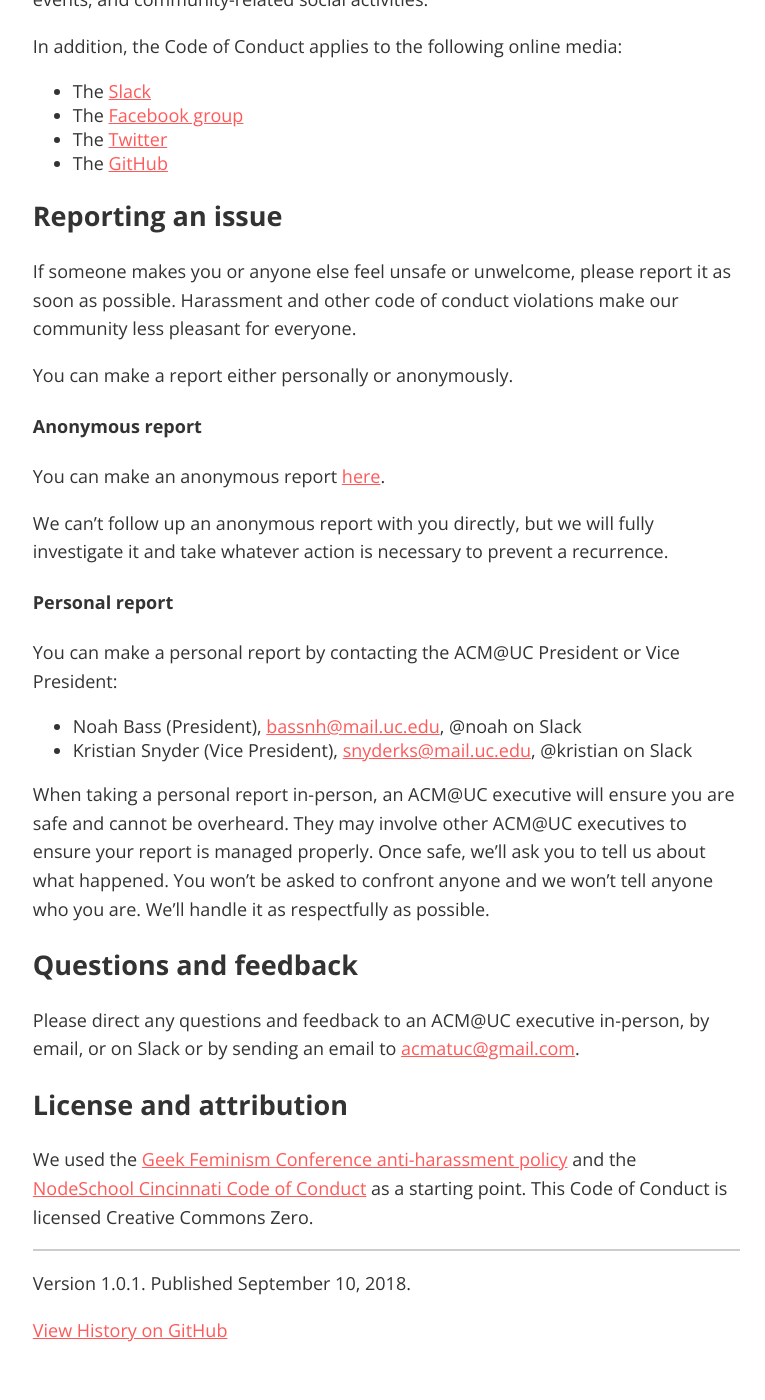
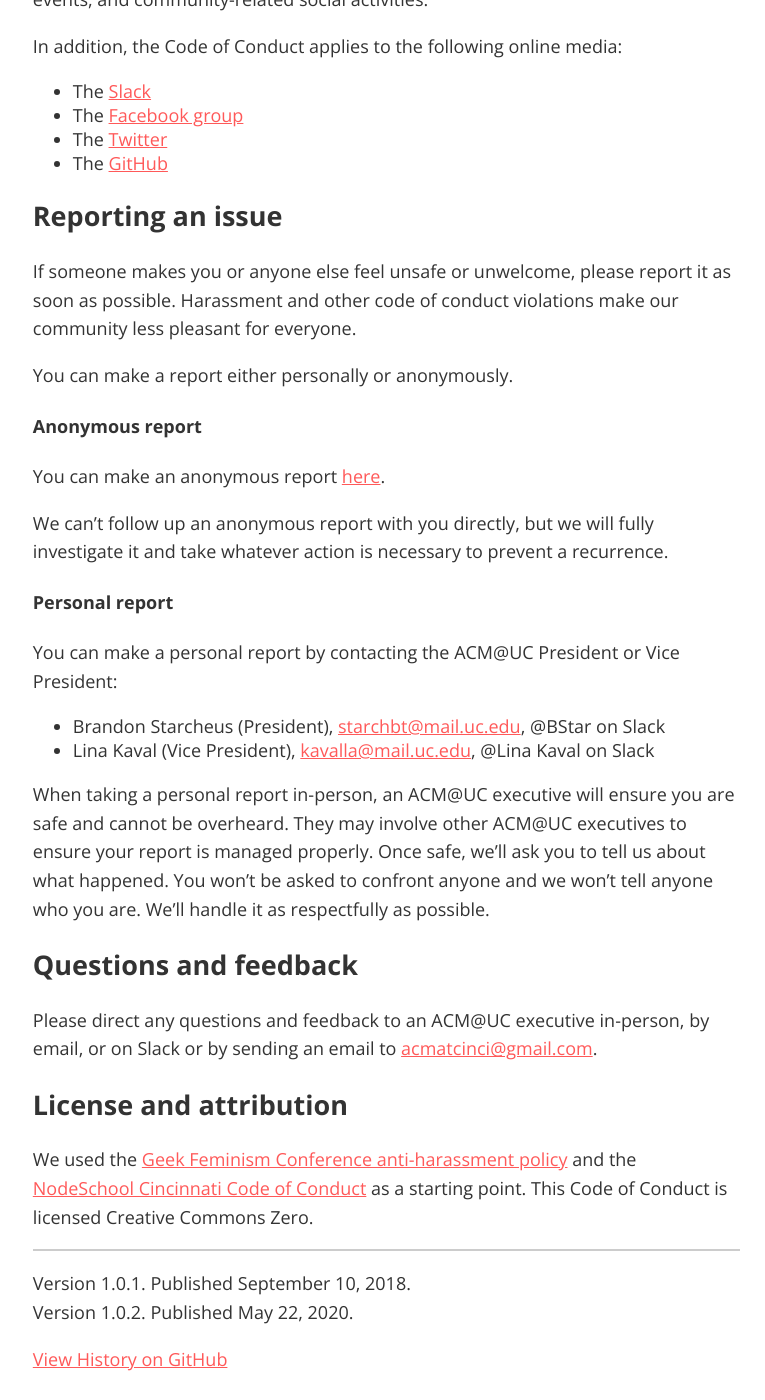
Before and after one commit to ACMatUC/acmatuc.github.io, a Jekyll site: the page built from conduct.md, in a window 1280 px wide and 1400 px high, scrolled down 2344 px. Shown: the whole window, without its empty margins (342-1107 px from the left). Built offline with Jekyll 4.4.1, drawn with Linux system fonts in a browser that asks for light colours; before the commit the page ends 3715 px from its top, so only the background shows below that; some of the changed text lies outside the part shown.

Commit message:
Update code of conduct

```diff
--- a/conduct.md
+++ b/conduct.md
@@ -9,13 +9,13 @@ order: 4
 TL;DR. ACM@UC is dedicated to a harassment-free experience for everyone.
 
 # Code of Conduct
-In addition to the University of [Cincinnati’s Student Code of Conduct](https://www.uc.edu/conduct/Code_of_Conduct.html), ACM@UC has it’s own code of conduct.
+In addition to the University of [Cincinnati’s Student Code of Conduct](https://www.uc.edu/conduct/Code_of_Conduct.html), ACM@UC has its own code of conduct.
 
 ACM@UC is dedicated to providing a harassment-free community experience for everyone regardless of gender, gender identity and expression, sexual orientation, disability, physical appearance, body size, race, ethnicity, age, religion, or computing experience or lack thereof. We do not tolerate harassment of community participants in any form. Participants violating these rules may be sanctioned or expelled from the community at the discretion of the organization executives.
 
 Harassment includes, but is not limited to:
 
-* Verbal comments that reinforce social structures of inequality related to gender, gender identity and expression, sexual orientation,       disability, physical appearance, body size, race, age, or religion
+* Verbal comments that reinforce social structures of inequality related to gender, gender identity and expression, sexual orientation, disability, physical appearance, body size, race, age, or religion
 * Sexual images in public spaces
 * Deliberate intimidation, stalking, or following
 * Inappropriate photography or recording
@@ -79,13 +79,13 @@ We can't follow up an anonymous report with you directly, but we will fully inve
 #### Personal report
 You can make a personal report by contacting the ACM@UC President or Vice President:
 
-* Noah Bass (President), [bassnh@mail.uc.edu](mailto:bassnh@mail.uc.edu), @noah on Slack
-* Kristian Snyder (Vice President), [snyderks@mail.uc.edu](mailto:snyderks@mail.uc.edu), @kristian on Slack
+* Brandon Starcheus (President), [starchbt@mail.uc.edu](mailto:starchbt@mail.uc.edu), @BStar on Slack
+* Lina Kaval (Vice President), [kavalla@mail.uc.edu](mailto:kavalla@mail.uc.edu), @Lina Kaval on Slack
 
 When taking a personal report in-person, an ACM@UC executive will ensure you are safe and cannot be overheard. They may involve other ACM@UC executives to ensure your report is managed properly. Once safe, we'll ask you to tell us about what happened. You won't be asked to confront anyone and we won't tell anyone who you are. We'll handle it as respectfully as possible.
 
 ## Questions and feedback
-Please direct any questions and feedback to an ACM@UC executive in-person, by email, or on Slack or by sending an email to [acmatuc@gmail.com](acmatuc@gmail.com).
+Please direct any questions and feedback to an ACM@UC executive in-person, by email, or on Slack or by sending an email to [acmatcinci@gmail.com](acmatcinci@gmail.com).
 
 ## License and attribution
 We used the [Geek Feminism Conference anti-harassment policy](http://geekfeminism.wikia.com/wiki/Conference_anti-harassment/Policy) and the [NodeSchool Cincinnati Code of Conduct](https://github.com/nodeschool/cincinnati/blob/master/resources/slides/index.html) as a starting point. This Code of Conduct is licensed Creative Commons Zero.
@@ -93,5 +93,6 @@ We used the [Geek Feminism Conference anti-harassment policy](http://geekfeminis
 ---
 
 Version 1.0.1. Published September 10, 2018.
+Version 1.0.2. Published May 22, 2020.
 
 [View History on GitHub](https://github.com/ACMatUC/acmatuc.github.io/commits/master/conduct.md)
```
